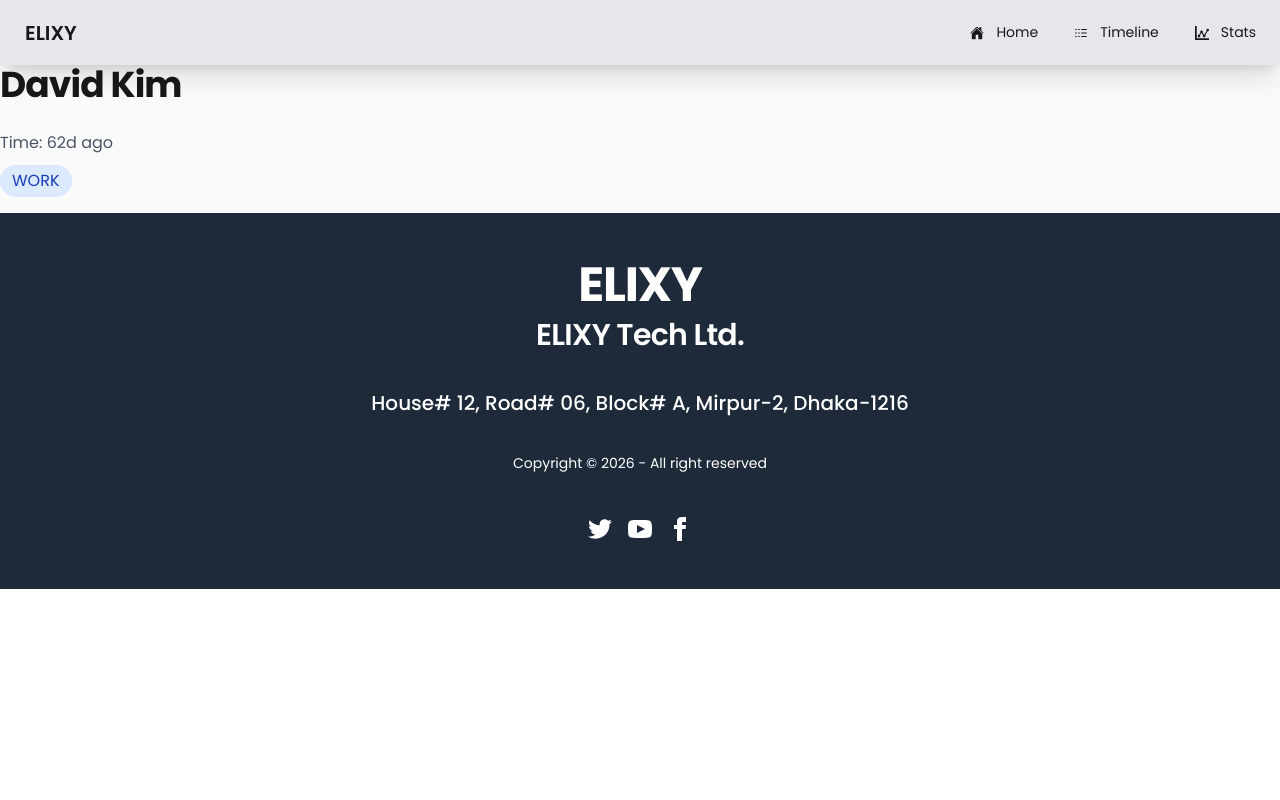
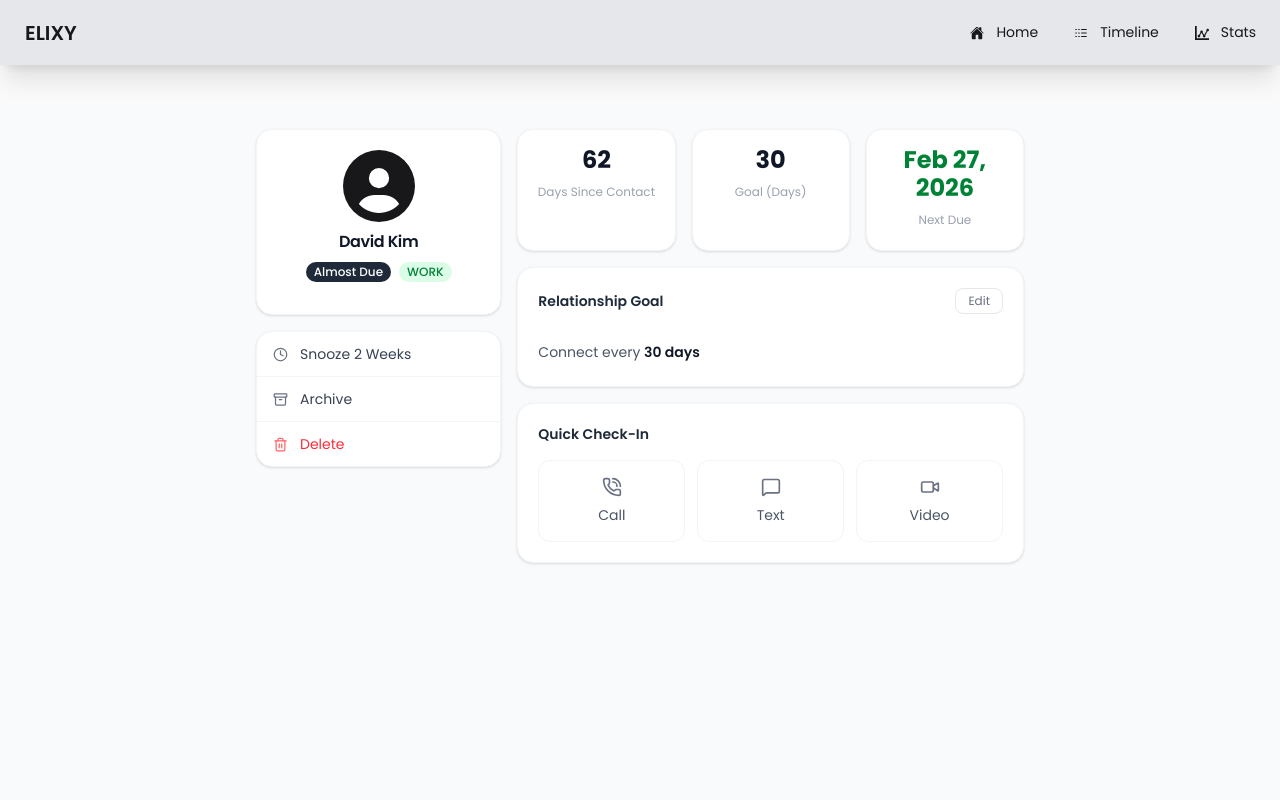
Before and after one commit to Sayeed-dev/Elixy, a Next.js app: page /friends/1 in a window 1280 px wide. Shown: the top 800 px of the page. Built offline with nearby package versions, Linux system fonts and the light colour scheme.

Commit message:
Fixed some bugs on dynamic route

```diff
--- a/package.json
+++ b/package.json
@@ -9,6 +9,7 @@
     "lint": "eslint"
   },
   "dependencies": {
+    "lucide-react": "^1.12.0",
     "next": "16.2.4",
     "react": "19.2.4",
     "react-dom": "19.2.4",
--- a/public/friends.json
+++ b/public/friends.json
@@ -3,7 +3,7 @@
     "id": 1,
     "name": "David Kim",
     "time": "62d ago",
-    "category": ["WORK"],
+    "category": "WORK",
     "status": "Almost Due",
     "statusColor": "yellow"
   },
@@ -11,7 +11,7 @@
     "id": 2,
     "name": "Emma Wilson",
     "time": "62d ago",
-    "category": ["FAMILY"],
+    "category": "FAMILY",
     "status": "Overdue",
     "statusColor": "red"
   },
@@ -19,7 +19,7 @@
     "id": 3,
     "name": "Lisa Nakamura",
     "time": "62d ago",
-    "category": ["WORK"],
+    "category": "WORK",
     "status": "Overdue",
     "statusColor": "red"
   },
@@ -27,7 +27,7 @@
     "id": 4,
     "name": "James Wright",
     "time": "62d ago",
-    "category": ["HOBBY"],
+    "category": "HOBBY",
     "status": "Overdue",
     "statusColor": "red"
   },
@@ -35,7 +35,7 @@
     "id": 5,
     "name": "David Kim",
     "time": "62d ago",
-    "category": ["WORK"],
+    "category": "WORK",
     "status": "Overdue",
     "statusColor": "red"
   },
@@ -43,7 +43,7 @@
     "id": 6,
     "name": "Emma Wilson",
     "time": "62d ago",
-    "category": ["FAMILY"],
+    "category": "FAMILY",
     "status": "On Track",
     "statusColor": "green"
   },
@@ -51,7 +51,7 @@
     "id": 7,
     "name": "Lisa Nakamura",
     "time": "62d ago",
-    "category": ["WORK"],
+    "category": "WORK",
     "status": "On Track",
     "statusColor": "green"
   },
@@ -59,7 +59,7 @@
     "id": 8,
     "name": "James Wright",
     "time": "62d ago",
-    "category": ["HOBBY"],
+    "category": "HOBBY",
     "status": "Almost Due",
     "statusColor": "yellow"
   },
@@ -67,7 +67,7 @@
     "id": 9,
     "name": "David Kim",
     "time": "62d ago",
-    "category": ["WORK"],
+    "category": "WORK",
     "status": "Almost Due",
     "statusColor": "yellow"
   },
@@ -75,7 +75,7 @@
     "id": 10,
     "name": "Emma Wilson",
     "time": "62d ago",
-    "category": ["FAMILY"],
+    "category": "FAMILY",
     "status": "Overdue",
     "statusColor": "red"
   },
@@ -83,7 +83,7 @@
     "id": 11,
     "name": "Lisa Nakamura",
     "time": "62d ago",
-    "category": ["WORK"],
+    "category": "WORK",
     "status": "Overdue",
     "statusColor": "red"
   },
@@ -91,7 +91,7 @@
     "id": 12,
     "name": "James Wright",
     "time": "62d ago",
-    "category": ["HOBBY"],
+    "category": "HOBBY",
     "status": "On Track",
     "statusColor": "green"
   }
--- a/src/app/friends/[id]/page.jsx
+++ b/src/app/friends/[id]/page.jsx
@@ -1,3 +1,4 @@
+import ContactProfile from "@/components/ContactProfile";
 
 
 const FriendDetailsPage = async ({ params }) => {
@@ -13,16 +14,8 @@ const FriendDetailsPage = async ({ params }) => {
     return <div className="my-10 text-8xl text-center">Friend not found</div>;
   }
 
-  return <div>
-    <h1 className="text-4xl font-bold mb-4">{friend.name}</h1>
-    <p className="text-gray-600 mb-2">Time: {friend.time}</p>
-    <div className="mb-4">
-      {friend.category.map((category, index) => (
-        <span key={index} className="inline-block bg-blue-100 text-blue-800 px-3 py-1 rounded-full mr-2">
-          {category}
-        </span>
-      ))}
-    </div>
+  return <div className="mt-10">
+     <ContactProfile friend={friend}/>
   </div>;
 };
 
--- a/src/components/ContactDetails.jsx
+++ b/src/components/ContactProfile.jsx
@@ -7,7 +7,7 @@ import {
   Trash2,
   RotateCcw,
 } from "lucide-react";
-import Image from "next/image";
+import { FaCircleUser } from "react-icons/fa6";
 
 const recentInteractions = [
   {
@@ -36,7 +36,7 @@ const recentInteractions = [
   },
 ];
 
-export default function ContactProfile() {
+export default function ContactProfile({ friend }) {
   return (
     <div className="min-h-screen bg-gray-50 p-6 flex items-start justify-center">
       <div className="w-full max-w-3xl grid grid-cols-3 gap-4">
@@ -44,26 +44,20 @@ export default function ContactProfile() {
         <div className="col-span-1 flex flex-col gap-4">
           {/* Profile Card */}
           <div className="bg-white rounded-2xl p-5 flex flex-col items-center text-center shadow-sm border border-gray-100">
-            <Image
-              src="https://i.pravatar.cc/80?img=47"
-              alt="Emma Wilson"
-              className="w-20 h-20 rounded-full object-cover mb-3"
-            />
-            <h2 className="font-semibold text-gray-900 text-base">
-              Emma Wilson
+            <span className="text-7xl">
+              <FaCircleUser />
+            </span>
+            <h2 className="font-semibold text-gray-900 text-base mt-2">
+              {friend.name}
             </h2>
             <div className="flex gap-2 mt-2 mb-3">
-              <span className="bg-red-500 text-white text-xs font-medium px-2 py-0.5 rounded-full">
-                Overdue
+              <span className="bg-gray-800 text-white text-xs font-medium px-2 py-0.5 rounded-full">
+                {friend.status}
               </span>
               <span className="bg-green-100 text-green-700 text-xs font-medium px-2 py-0.5 rounded-full">
-                FAMILY
+                {friend.category}
               </span>
             </div>
-            <p className="text-gray-400 text-xs italic mb-1">
-              Former colleague, great mentor
-            </p>
-            <p className="text-gray-400 text-xs">Preferred: email</p>
           </div>
 
           {/* Action Buttons */}
@@ -138,39 +132,6 @@ export default function ContactProfile() {
               ))}
             </div>
           </div>
-
-          {/* Recent Interactions */}
-          <div className="bg-white rounded-2xl p-5 shadow-sm border border-gray-100">
-            <div className="flex items-center justify-between mb-4">
-              <h3 className="text-sm font-semibold text-gray-800">
-                Recent Interactions
-              </h3>
-              <button className="flex items-center gap-1 text-xs text-gray-500 hover:text-gray-700 transition-colors">
-                <RotateCcw size={12} />
-                Full History
-              </button>
-            </div>
-            <div className="flex flex-col divide-y divide-gray-50">
-              {recentInteractions.map((item, idx) => (
-                <div key={idx} className="flex items-center gap-3 py-3">
-                  <div className="w-8 h-8 rounded-lg bg-gray-50 flex items-center justify-center shrink-0">
-                    <item.icon size={15} className="text-gray-400" />
-                  </div>
-                  <div className="flex-1 min-w-0">
-                    <p className="text-sm font-medium text-gray-800">
-                      {item.type}
-                    </p>
-                    <p className="text-xs text-gray-400 truncate">
-                      {item.note}
-                    </p>
-                  </div>
-                  <span className="text-xs text-gray-400 shrink-0">
-                    {item.date}
-                  </span>
-                </div>
-              ))}
-            </div>
-          </div>
         </div>
       </div>
     </div>
--- a/src/components/Friends.jsx
+++ b/src/components/Friends.jsx
@@ -15,10 +15,6 @@ const Friends = ({ friends }) => {
                 </span>
                 <h3>{friend.name}</h3>
                 <h4 className="text-gray-600">{friend.time}</h4>
-
-                {friend.category.map((category, index) => (
-                  <p className="mt-0 p-2 bg-blue-100 rounded-2xl" key={index}>{category}</p>
-                ))}
 
                 {friend.status === "Almost Due" ? (
                   <p className="text-yellow-500 font-bold mt-0">Almost Due</p>
```
Also changed, not shown: 1 other file (tests, documents, lock files or other folders).
